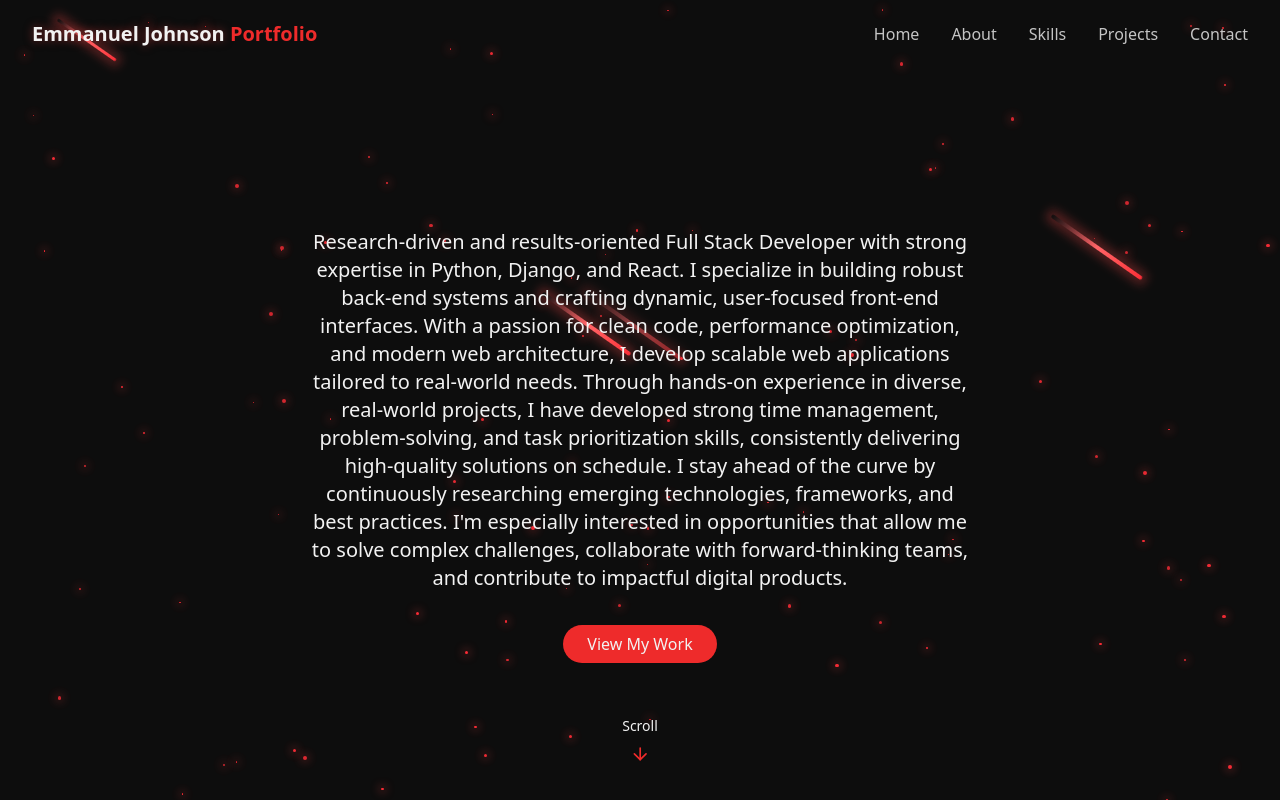
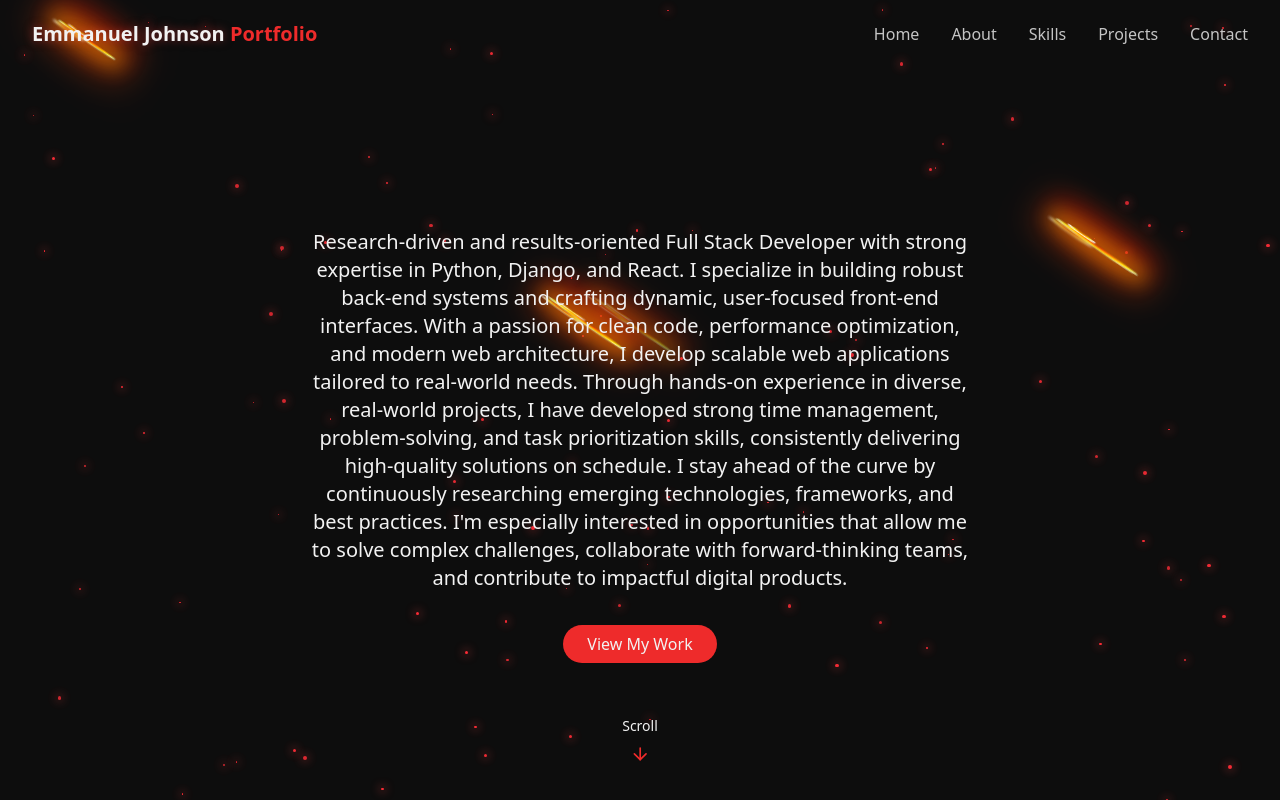
Before and after one commit to Emmanuel-Johnson/personal-portfolio, a React (Vite) app: page / in a window 1280 px wide. Shown: the top 800 px of the page. Built offline with nearby package versions, Linux system fonts and the light colour scheme.

Commit message:
Fire Added

```diff
--- a/src/index.css
+++ b/src/index.css
@@ -1,167 +1,3 @@
-/* @import "tailwindcss";
-
-@theme {
-  --color-border: hsl(var(--border));
-  --color-background: hsl(var(--background));
-  --color-foreground: hsl(var(--foreground));
-
-  --color-primary: hsl(var(--primary));
-  --color-primary-foreground: hslover(var(--primary-foreground));
-
-  --color-card: hsl(var(--card));
-
-  --animate-float: float 6s ease-in-out infinite;
-  --animate-pulse-subtle: pulse-subtle 4s ease-in-out infinite;
-  --animate-fade-in: fade-in 0.7s ease-out forwards;
-  --animate-fade-in-delay-1: fade-in 0.7s ease-out 0.2s forwards;
-  --animate-fade-in-delay-2: fade-in 0.7s ease-out 0.4s forwards;
-  --animate-fade-in-delay-3: fade-in 0.7s ease-out 0.6s forwards;
-  --animate-fade-in-delay-4: fade-in 0.7s ease-out 0.8s forwards;
-  --animate-meteor: meteor 5s linear infinite;
-}
-
-@keyframes float {
-  0%,
-  100% {
-    transform: translateY(0);
-  }
-  50% {
-    transform: translateY(-10px);
-  }
-}
-@keyframes pulse-subtle {
-  0%,
-  100% {
-    opacity: 1;
-  }
-  50% {
-    opacity: 0.8;
-  }
-}
-@keyframes fade-in {
-  from {
-    opacity: 0;
-    transform: translateY(20px);
-  }
-  to {
-    opacity: 1;
-    transform: translateY(0);
-  }
-}
-@keyframes meteor {
-  0% {
-    transform: rotate(215deg) translateX(0);
-    opacity: 1;
-  }
-  70% {
-    opacity: 1;
-  }
-  100% {
-    transform: rotate(215deg) translateX(-500px);
-    opacity: 0;
-  }
-}
-
-@layer base {
-  :root {
-    --background: 210 40% 98%;
-    --foreground: 222 47% 11%;
-
-    --card: 0 0% 100%;
-
-    --primary: 250 47% 60%;
-    --primary-foreground: 210 40% 98%;
-
-    --border: 214 32% 91%;
-  }
-
-  .dark {
-    --background: 222 47% 4%;
-    --foreground: 213 31% 91%;
-
-    --card: 222 47% 8%;
-
-    --primary: 250 65% 65%;
-    --primary-foreground: 213 31% 91%;
-
-    --border: 217 33% 20%;
-  }
-
-  * {
-    @apply border-border;
-  }
-
-  html {
-    @apply scroll-smooth;
-  }
-
-  body {
-    @apply bg-background text-foreground transition-colors duration-300;
-    font-feature-settings: "rlig" 1, "calt" 1;
-  }
-}
-
-
-@utility container {
-  margin-inline: auto;
-  padding-inline: 2rem;
-
-  @media (width >= 640px) {
-    max-width: 640px;
-  }
-  @media (width >= 768px) {
-    max-width: 768px;
-  }
-  @media (width >= 1024px) {
-    max-width: 1024px;
-  }
-  @media (width >= 1280px) {
-    max-width: 1280px;
-  }
-  @media (width >= 1400px) {
-    max-width: 1400px;
-  }
-}
-
-@utility text-glow {
-  @apply relative;
-  text-shadow: 0 0 10px rgba(167, 139, 250, 0.5);
-}
-
-@utility card-hover {
-  @apply transition-transform duration-300 hover:scale-[1.02] hover:shadow-lg;
-}
-
-@utility gradient-border {
-  @apply relative rounded-md;
-  background: linear-gradient(to right, hsl(var(--card)), hsl(var(--card)));
-  background-clip: padding-box;
-  border: 1px solid transparent;
-}
-
-@utility cosmic-button {
-  @apply px-6 py-2 rounded-full bg-primary text-primary-foreground font-medium
-         transition-all duration-300 hover:shadow-[0_0_10px_rgba(139,92,246,0.5)]
-         hover:scale-105 active:scale-95;
-}
-
-@utility star {
-  @apply absolute rounded-full bg-white;
-  box-shadow: 0 0 10px 2px rgba(255, 255, 255, 0.4);
-}
-
-@utility meteor {
-  @apply absolute bg-linear-to-r from-white via-white to-transparent rounded-full;
-  box-shadow: 0 0 10px 5px rgba(255, 255, 255, 0.3);
-}
-
-#root {
-  max-width: 100%;
-  margin: 0 auto;
-  padding: 0;
-  text-align: center;
-} */
-
 @import "tailwindcss";
 
 @theme {
@@ -217,15 +53,43 @@
 
 @keyframes meteor {
   0% {
-    transform: rotate(215deg) translateX(0);
+    transform: rotate(215deg) translateX(0) scale(1);
     opacity: 1;
   }
   70% {
     opacity: 1;
   }
   100% {
-    transform: rotate(215deg) translateX(-500px);
+    transform: rotate(215deg) translateX(-500px) scale(0.8);
     opacity: 0;
+  }
+}
+
+@keyframes flame-dance {
+  0%, 100% {
+    transform: scaleY(1) scaleX(1) skewX(0deg);
+    border-radius: 50% 50% 50% 50% / 60% 60% 40% 40%;
+  }
+  25% {
+    transform: scaleY(1.2) scaleX(0.9) skewX(-2deg);
+    border-radius: 40% 60% 30% 70% / 80% 20% 60% 40%;
+  }
+  50% {
+    transform: scaleY(0.9) scaleX(1.1) skewX(1deg);
+    border-radius: 60% 40% 70% 30% / 40% 80% 20% 60%;
+  }
+  75% {
+    transform: scaleY(1.1) scaleX(0.95) skewX(-1deg);
+    border-radius: 30% 70% 40% 60% / 70% 30% 80% 20%;
+  }
+}
+
+@keyframes inner-flame {
+  0%, 100% {
+    transform: scale(0.8) translateY(5px);
+  }
+  50% {
+    transform: scale(0.9) translateY(-3px);
   }
 }
 
@@ -317,8 +181,76 @@
 }
 
 @utility meteor {
-  @apply absolute bg-gradient-to-r from-red-500 via-red-400 to-transparent rounded-full; /* Red meteors */
-  box-shadow: 0 0 10px 5px rgba(239, 68, 68, 0.3);
+  @apply absolute;
+  width: 80px;
+  height: 120px;
+
+  /* Main flame shape - teardrop/flame-like */
+  background: radial-gradient(ellipse 50% 80% at 50% 90%,
+    transparent 0%,
+    #ff0000 20%,      /* Red base */
+    #ff4500 40%,      /* Orange-red */
+    #ff8c00 60%,      /* Orange */
+    #ffd700 80%,      /* Gold */
+    #ffff99 95%,      /* Light yellow */
+    #ffffff 100%      /* White hot tip */
+  );
+
+  /* Flame shape with rounded bottom and pointed top */
+  border-radius: 50% 50% 50% 50% / 60% 60% 40% 40%;
+
+  /* Fire glow effects */
+  box-shadow:
+    0 0 40px 15px rgba(255, 69, 0, 0.6),    /* Orange glow */
+    0 0 20px 8px rgba(255, 215, 0, 0.5),    /* Yellow glow */
+    0 10px 30px 10px rgba(255, 0, 0, 0.4),  /* Red glow at base */
+    inset 0 -20px 20px rgba(255, 255, 0, 0.3); /* Inner yellow glow */
+
+  /* Flame dancing animation */
+  animation: var(--animate-meteor), flame-dance 0.4s ease-in-out infinite;
+
+  /* Multiple flame layers for realism */
+  &::before {
+    content: '';
+    position: absolute;
+    top: 10%;
+    left: 50%;
+    transform: translateX(-50%);
+    width: 60%;
+    height: 80%;
+    background: radial-gradient(ellipse 50% 80% at 50% 90%,
+      transparent 0%,
+      #ff4500 30%,
+      #ff8c00 50%,
+      #ffd700 70%,
+      #ffff99 90%,
+      #ffffff 100%
+    );
+    border-radius: 50% 50% 50% 50% / 60% 60% 40% 40%;
+    animation: inner-flame 0.3s ease-in-out infinite;
+    filter: blur(1px);
+  }
+
+  /* Inner core flame */
+  &::after {
+    content: '';
+    position: absolute;
+    top: 20%;
+    left: 50%;
+    transform: translateX(-50%);
+    width: 40%;
+    height: 60%;
+    background: radial-gradient(ellipse 50% 80% at 50% 90%,
+      transparent 0%,
+      #ff8c00 40%,
+      #ffd700 60%,
+      #ffff99 80%,
+      #ffffff 100%
+    );
+    border-radius: 50% 50% 50% 50% / 60% 60% 40% 40%;
+    animation: inner-flame 0.2s ease-in-out infinite reverse;
+    filter: brightness(1.2);
+  }
 }
 
 #root {
```
